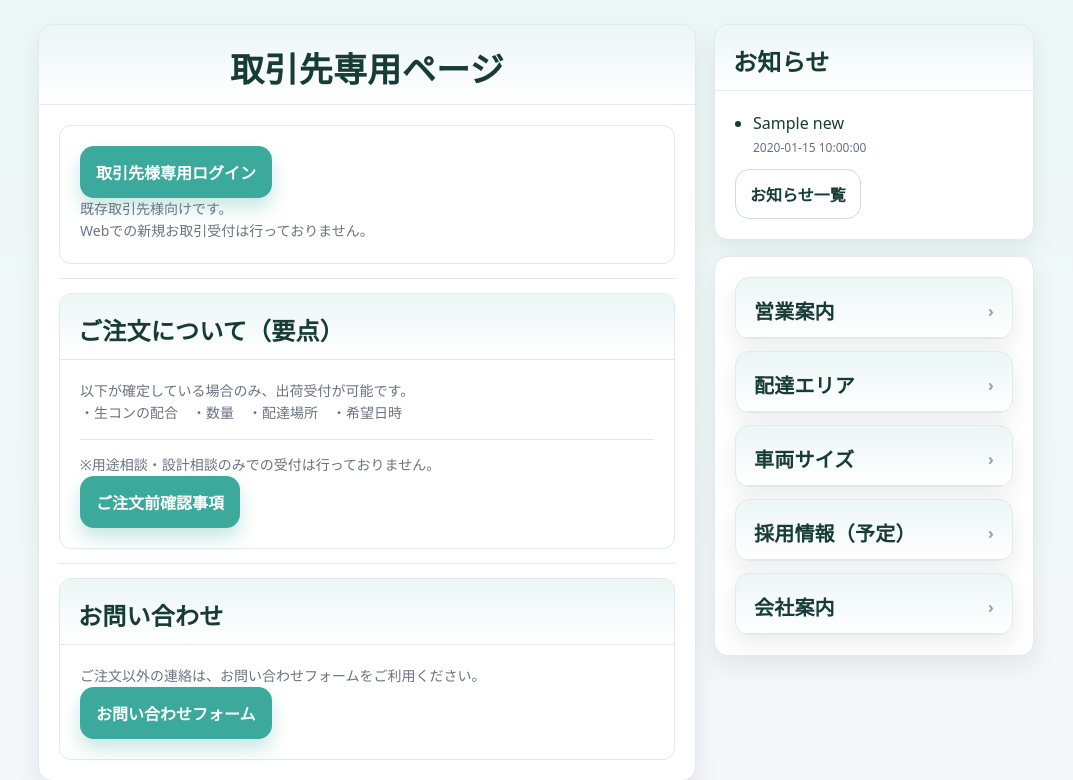
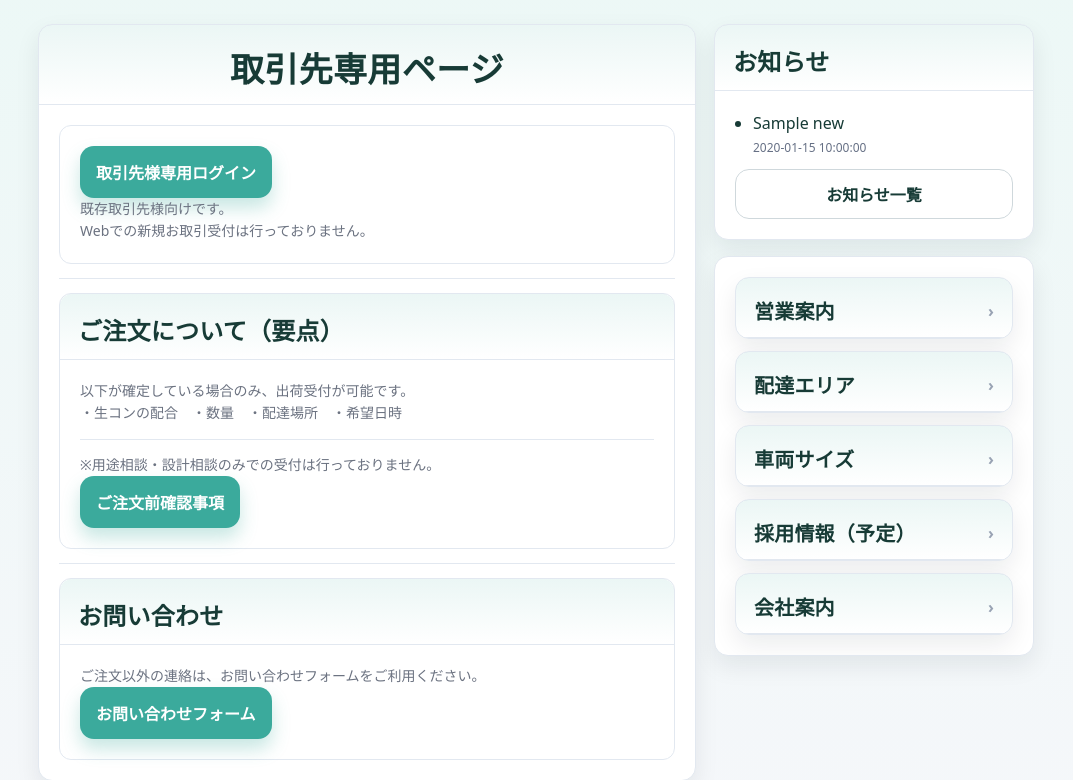
Before and after one commit to 2co2co0417/imabari-namacon-portal, a Python web app: template templates/index.html in a window 1280 px wide. Shown: the part 61-841 px from the top of the page, without its empty margins (104-1177 px from the left). Run offline with Jinja, Linux system fonts and the light colour scheme; the template is opened without the code that fills it: most values are stand-ins (such as "Sample title", 1, 10 or a date in 2020).

Commit message:
ボタン幅修正

```diff
--- a/templates/_right_sidebar.html
+++ b/templates/_right_sidebar.html
@@ -19,8 +19,8 @@
         <div class="muted">現在お知らせはありません。</div>
       {% endif %}
 
-      <div style="margin-top:12px;">
-        <a class="btn-ghost" href="{{ url_for('news_list') }}">お知らせ一覧</a>
+      <div class="sidebar-btn-wrap">
+        <a class="btn-ghost sidebar-btn" href="{{ url_for('news_list') }}">お知らせ一覧</a>
       </div>
     </div>
   </div>
```
